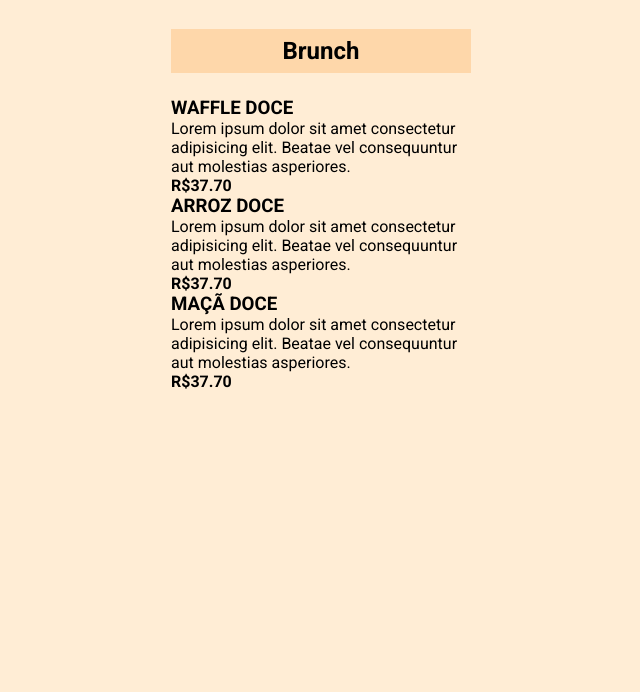
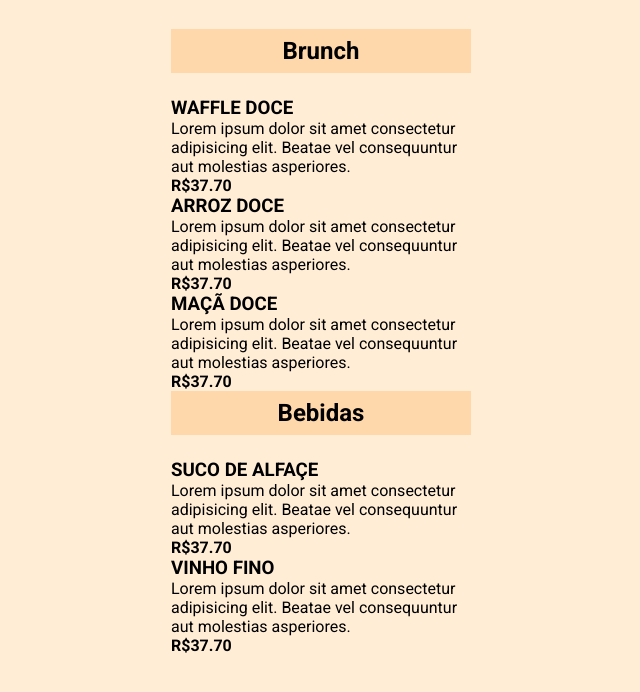
Before and after one commit to matheushenriqueferreira/rocketcoffee, a plain HTML site: page index.html in a window 1280 px wide. Shown: the part 92-784 px from the top of the page, without its empty margins (319-959 px from the left). Drawn offline with Linux system fonts and the light colour scheme.

Commit message:
Inserido mais uma tag section

```diff
--- a/index.html
+++ b/index.html
@@ -38,6 +38,25 @@
           </li>
         </ul>
       </section>
+      <section>
+        <h2>Bebidas</h2>
+        <ul>
+          <li>
+            <div class="details">
+              <h3>SUCO DE ALFAÇE</h3>
+              <p class="description">Lorem ipsum dolor sit amet consectetur adipisicing elit. Beatae vel consequuntur aut molestias asperiores.</p>
+            </div>
+            <p class="price"><strong>R$37.70</strong></p>
+          </li>
+          <li>
+            <div class="details">
+              <h3>VINHO FINO</h3>
+              <p class="description">Lorem ipsum dolor sit amet consectetur adipisicing elit. Beatae vel consequuntur aut molestias asperiores.</p>
+            </div>
+            <p class="price"><strong>R$37.70</strong></p>
+          </li>
+        </ul>
+      </section>
     </main>
   </body>
 </html>
```
